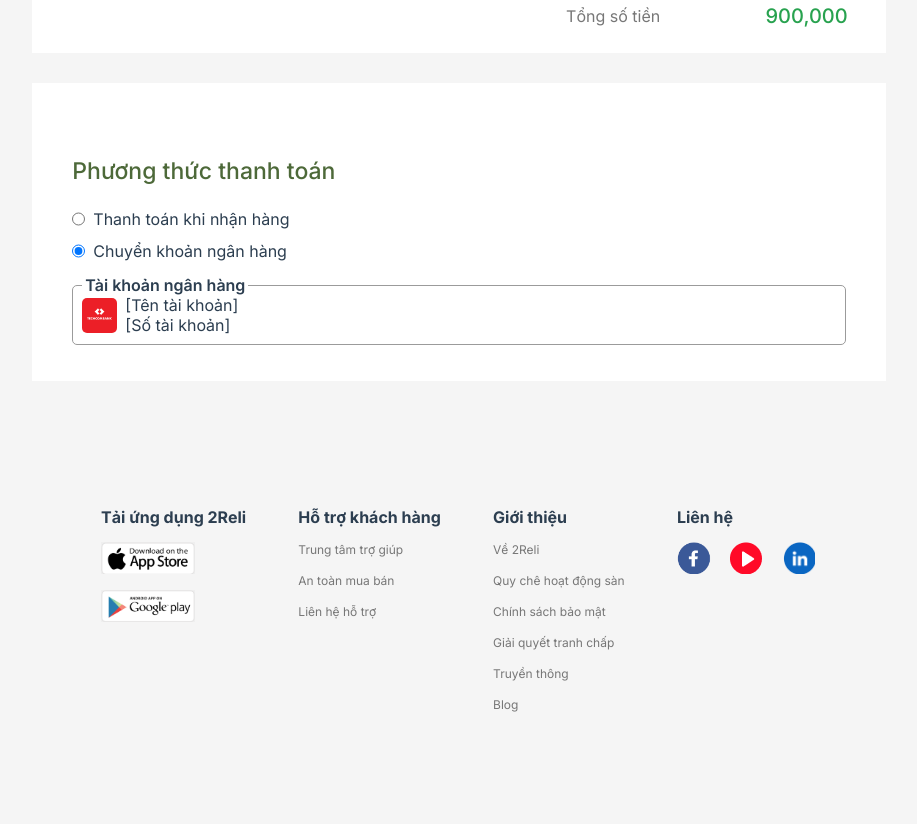
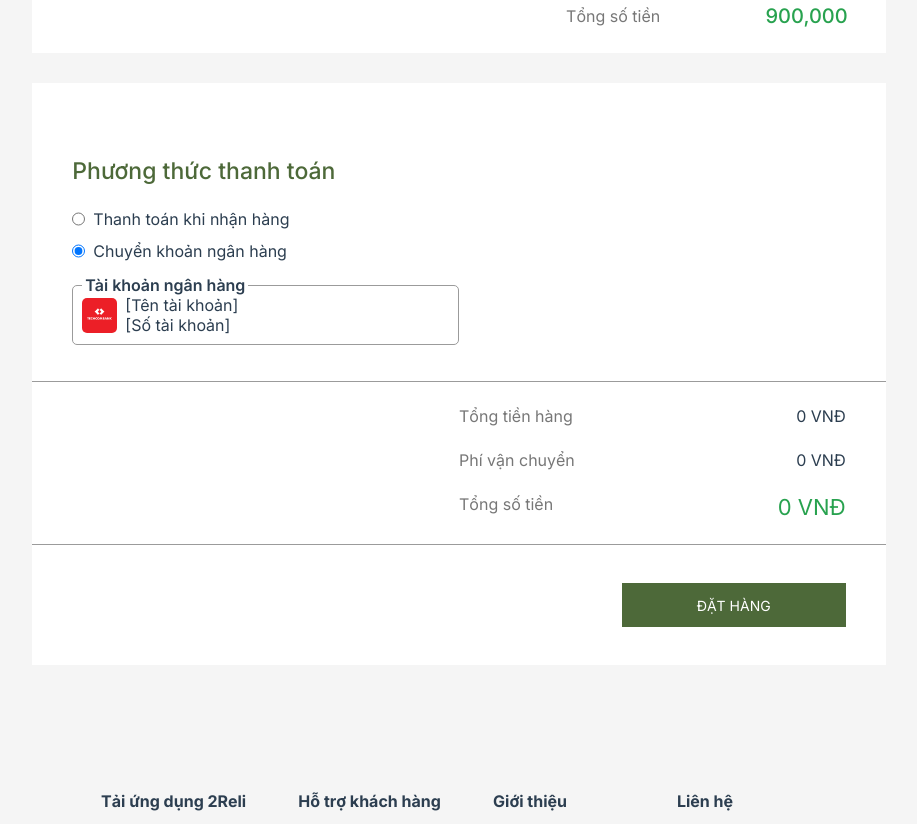
Before and after one commit to dtthanh257/2-reli, a Vue app: page /buyinfo in a window 1280 px wide. Shown: the part 760-1584 px from the top of the page, without its empty margins (181-1098 px from the left). Built offline with nearby package versions, Linux system fonts and the light colour scheme.

Commit message:
`fix` buy information

```diff
--- a/src/css/buy-info.css
+++ b/src/css/buy-info.css
@@ -48,7 +48,7 @@
 }
 .product-pay-method {
   text-align: start;
-  background-color: white;
+  border-bottom: 1px solid var(--border-color);
   padding: 36px 40px;
   gap: 24px;
 }
@@ -57,3 +57,19 @@
   font-weight: 500;
   color: #4d6939;
 }
+.product-price-title {
+  font-size: 16px;
+  font-weight: 400;
+  color: #777777;
+}
+.product-total-price {
+  color: #28a24f;
+  font-size: 22px;
+}
+.product-order-btn {
+  height: 44px;
+  width: 224px;
+  background-color: var(--primary-color);
+  font-size: 14px;
+  color: white;
+}
--- a/src/pages/BuyInfo/index.vue
+++ b/src/pages/BuyInfo/index.vue
@@ -116,7 +116,7 @@
                 hàng
               </div>
             </div>
-            <div class="textfield-bank-acc">
+            <div class="textfield-bank-acc" style="width: 50%">
               <label class="textfield-label-v2">Tài khoản ngân hàng</label>
               <input type="text" class="textfield-input-v2" />
               <div
@@ -131,6 +131,41 @@
               </div>
             </div>
           </div>
+          <div
+            class="flex-row"
+            style="border-bottom: 1px solid var(--border-color)"
+          >
+            <div class="flex-column" style="flex: 1"></div>
+            <div
+              class="flex-column"
+              style="flex: 1; gap: 24px; padding: 24px 40px"
+            >
+              <div class="flex-row jc-sb">
+                <div class="product-price-title">Tổng tiền hàng</div>
+                {{ formatCurrency(productPrice) }}
+              </div>
+              <div class="flex-row jc-sb">
+                <div class="product-price-title">Phí vận chuyển</div>
+                {{ formatCurrency(shipPrice) }}
+              </div>
+              <div class="flex-row jc-sb">
+                <div class="product-price-title">Tổng số tiền</div>
+                <div class="product-total-price">
+                  {{ formatCurrency(totalPrice) }}
+                </div>
+              </div>
+            </div>
+          </div>
+          <div
+            class="home-cate flex-row"
+            style="
+              justify-content: end;
+              padding-bottom: 38px;
+              padding-right: 40px;
+            "
+          >
+            <button class="product-order-btn">ĐẶT HÀNG</button>
+          </div>
         </div>
       </div>
     </div>
@@ -143,10 +178,33 @@ import Textfield from "@/components/TextField/index.vue";
 import Footer from "@/components/Footer/index.vue";
 export default {
   name: "BuyInfo",
+  props: {
+    productPrice: {
+      type: Number,
+      default: 0,
+    },
+    shipPrice: {
+      type: Number,
+      default: 0,
+    },
+    totalPrice: {
+      type: Number,
+      default: 0,
+    },
+  },
   components: {
     Navbar,
     Footer,
     Textfield,
   },
+  methods: {
+    formatCurrency(number) {
+      const formattedNumber = number
+        .toFixed(0)
+        .replace(/\d(?=(\d{3})+$)/g, "$&,");
+      // Thêm đơn vị tiền tệ
+      return formattedNumber + " VNĐ";
+    },
+  },
 };
 </script>
```
